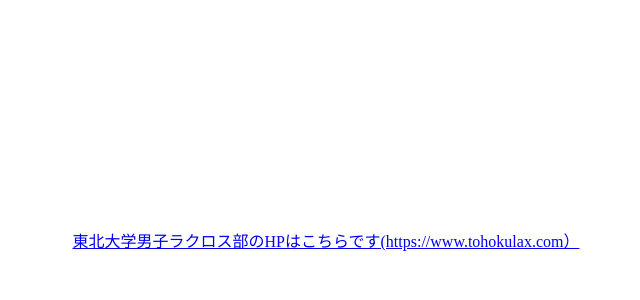
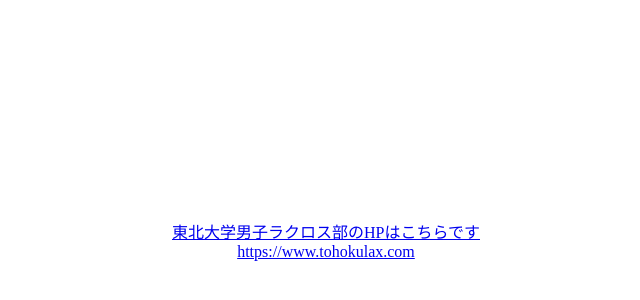
Before and after one commit to obrkn/redirect, a plain HTML site: page index.html in a window 1280 px wide. Shown: the part 168-468 px from the top of the page, without its empty margins (314-954 px from the left). Drawn offline with Linux system fonts and the light colour scheme.

Commit message:
add viewpoint

```diff
--- a/index.html
+++ b/index.html
@@ -1,11 +1,12 @@
 <!DOCTYPE html>
 <html>
 <head>
+  <meta name="viewport" content="width=device-width, initial-scale=1.0">
   <meta name="robots" content="noindex" />
 </head>
 <body>
   <div style="display: flex; align-items: center; justify-content: center; height: 100vh;">
-    <a href="https://www.tohokulax.com">東北大学男子ラクロス部のHPはこちらです(https://www.tohokulax.com）</a>
+    <a href="https://www.tohokulax.com" style="text-align: center">東北大学男子ラクロス部のHPはこちらです<br>https://www.tohokulax.com</a>
   </div>
 </body>
 </html>
```
